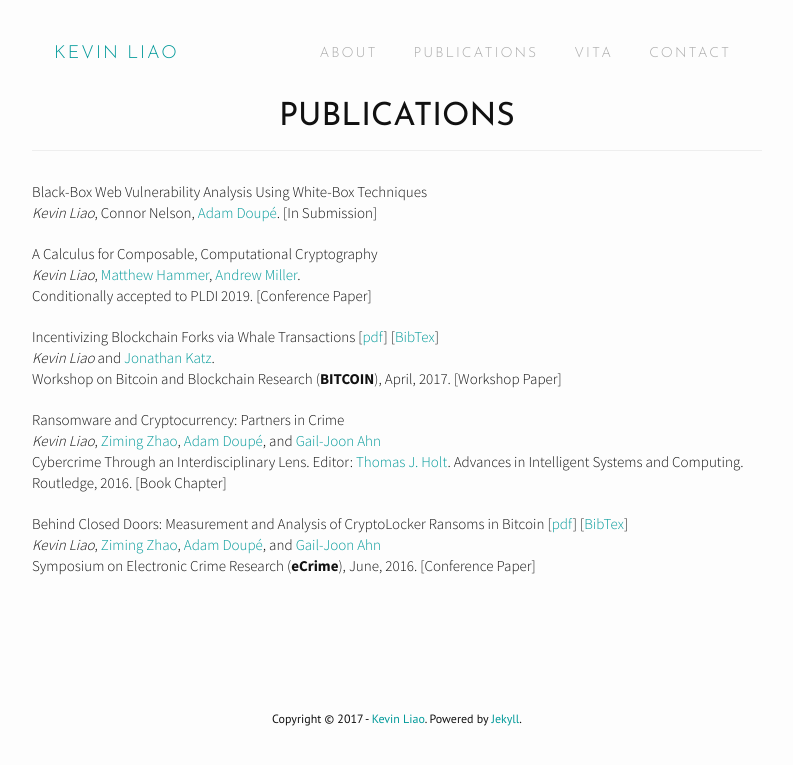
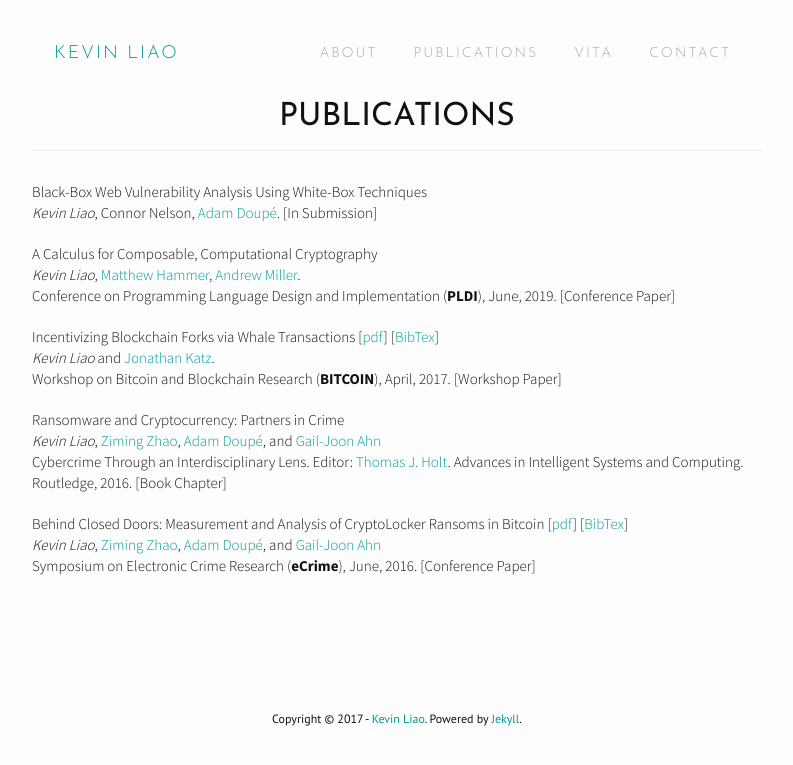
Before and after one commit to kev-liao/kev-liao.github.io, a Jekyll site: the page built from publications.md, in a window 1280 px wide. Shown: the top 765 px of the page, without its empty margins (243-1036 px from the left). Built offline with Jekyll 4.4.1, drawn with Linux system fonts in a browser that asks for light colours; nearby versions of some CDN libraries.

Commit message:
Update pubs

```diff
--- a/publications.md
+++ b/publications.md
@@ -10,8 +10,8 @@ href="http://adamdoupe.com/">Adam Doupé</a>. [In Submission]</p>
 
 <p class="lead">A Calculus for Composable, Computational
 Cryptography<br><i>Kevin Liao</i>, <a href="http://matthewhammer.org/">Matthew Hammer</a>, <a
-href="http://soc1024.ece.illinois.edu/">Andrew Miller</a>. <br>Conditionally
-accepted to PLDI 2019. [Conference Paper]</p>
+href="http://soc1024.ece.illinois.edu/">Andrew Miller</a>. <br>Conference on
+Programming Language Design and Implementation (<b>PLDI</b>), June, 2019. [Conference Paper]</p>
 
 <p class="lead">Incentivizing Blockchain Forks via Whale Transactions [<a href="incentivizing-blockchain-forks-bitcoin2017.pdf">pdf</a>] [<a href="incentivizing-blockchain-forks-bitcoin2017.txt">BibTex</a>]<br><i>Kevin Liao</i> and <a href="https://www.cs.umd.edu/~jkatz/">Jonathan Katz</a>. <br>Workshop on Bitcoin and Blockchain Research (<b>BITCOIN</b>), April, 2017. [Workshop Paper]</p>
 
```
